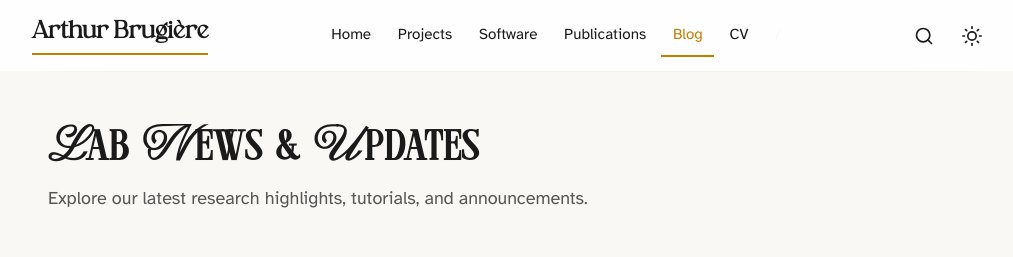
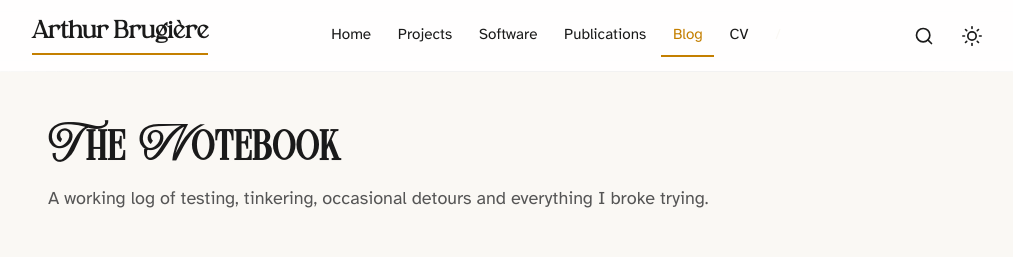
Before and after one commit to RoiArthurB/roiarthurb.github.io, an Astro site: page /blog in a window 1280 px wide. Shown: the top 257 px of the page, without its empty margins (128-1141 px from the left). Built offline with nearby package versions, Linux system fonts and the light colour scheme; Astro itself is replaced by a stand-in of ours; some packages are replaced by stand-ins of ours; grey boxes are pictures that could not be loaded.

Commit message:
feat(blog): Rename my blog 'The Notebook'

```diff
--- a/src/pages/blog/[...page].astro
+++ b/src/pages/blog/[...page].astro
@@ -158,9 +158,9 @@ const { posts, currentPage, totalPages, nextPage, prevPage } = Astro.props;
 	<body>
 		<Header />
 		<main>
-			<h1>Lab News & Updates</h1>
+			<h1>The Notebook</h1>
             <p style="margin-bottom: 2rem; max-width: 700px; color: var(--color-text-muted);">
-                Explore our latest research highlights, tutorials, and announcements.
+                A working log of testing, tinkering, occasional detours and everything I broke trying.
             </p>
 
             <div class="blog-list">
--- a/src/pages/index.astro
+++ b/src/pages/index.astro
@@ -111,7 +111,7 @@ const publications = parsePublications(bibFileRaw).slice(0, 3);
                 </section>
 
                 <section>
-                    <h2 style="margin-top: 0;">Lab News</h2>
+                    <h2 style="margin-top: 0;">The Notebook</h2>
                     <ul style="list-style: none; padding: 0;">
                         {posts.map((post) => (
                             <li style="margin-bottom: 1.5rem; padding-bottom: 1.5rem; border-bottom: 1px dashed var(--color-border);">
```
